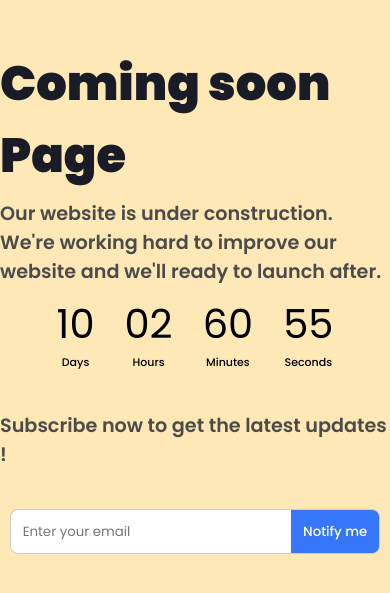
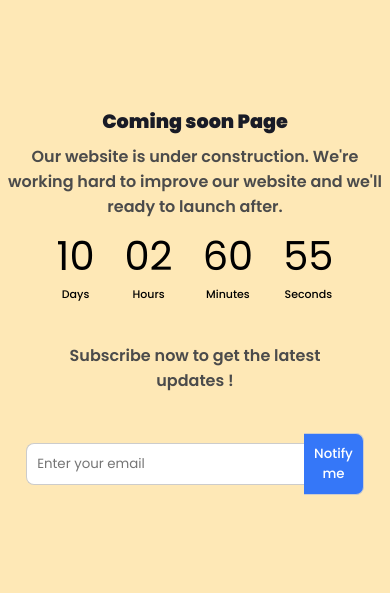
Before and after one commit to aryan-angra/coming-soon-page-timer, a plain HTML site: page index.html in a window 390 px wide. Shown: the part 121-714 px from the top of the page. Drawn offline with Linux system fonts and the light colour scheme.

Commit message:
Update style.css

```diff
--- a/style.css
+++ b/style.css
@@ -78,3 +78,16 @@
     transition: all 0.3s ease;
     background-color: #3577F8;
 }
+@media (max-width: 450px){
+    .container header{
+        font-size: larger;
+    }
+    .container p{
+        font-size: medium;
+        text-align: center;
+    }
+    .email-content p{
+        text-align: center;
+        margin: 40px 2%;
+    }
+}
```
